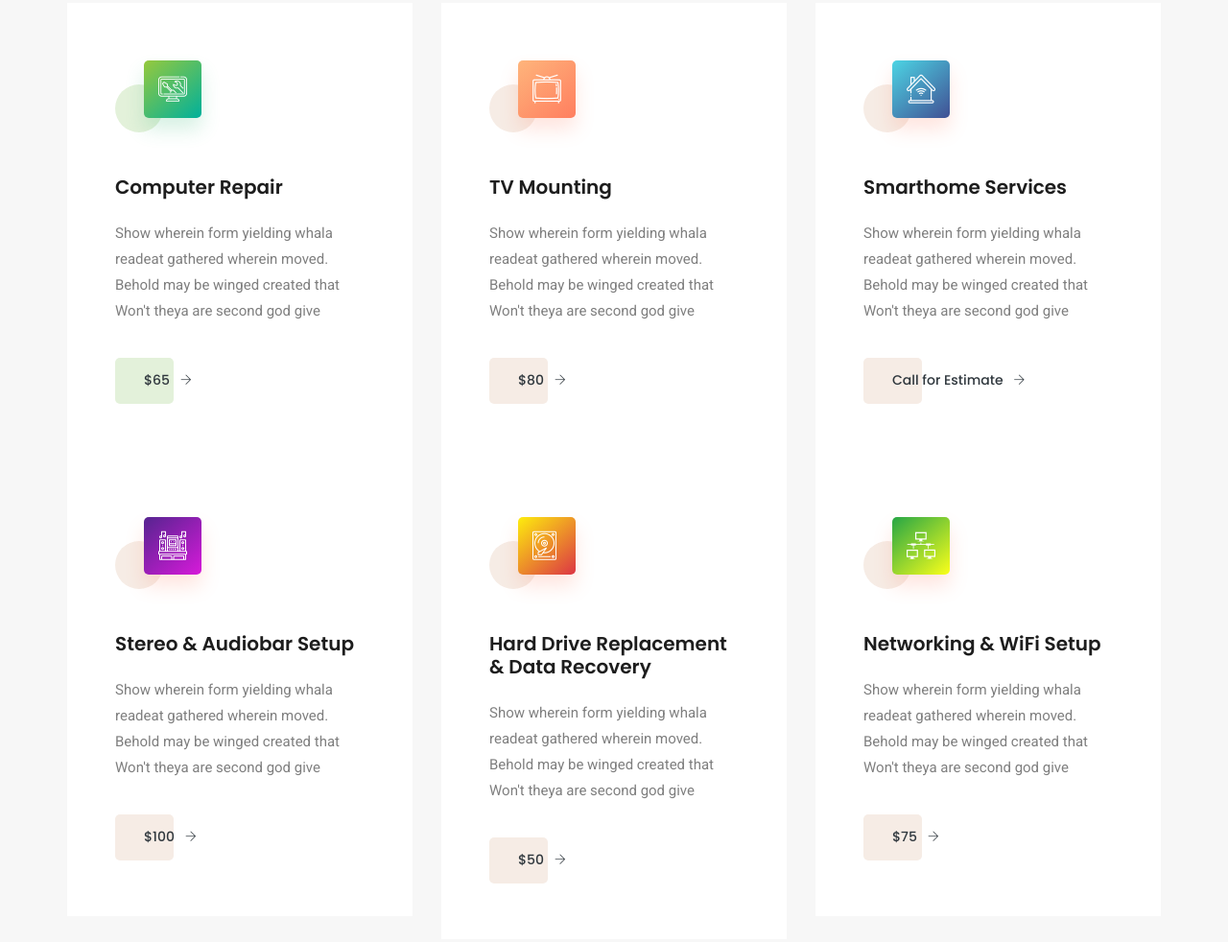
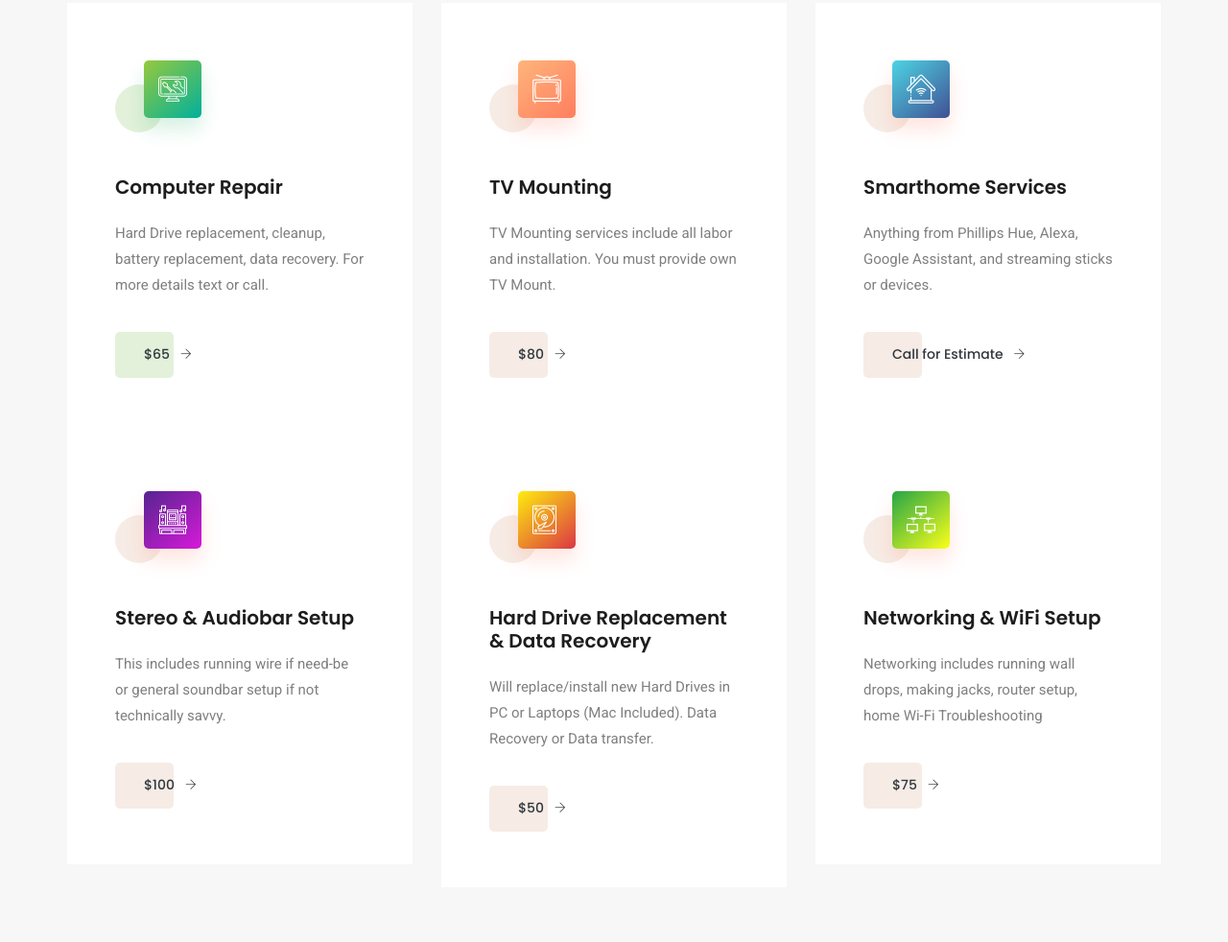
Before and after one commit to RobertLeMonds/lemonds-tech-solutions, a plain HTML site: page service.html in a window 1280 px wide. Shown: the part 692-1674 px from the top of the page at 96% size. Drawn offline with Linux system fonts and the light colour scheme.

Commit message:
more updates to services page

```diff
--- a/service.html
+++ b/service.html
@@ -88,42 +88,42 @@
                     <div class="single_service_part">
                         <span class="single_service_icon"><i class="flaticon-monitor"></i></span>
                         <h4>Computer Repair</h4>
-                        <p>Show wherein form yielding whala readeat gathered wherein moved. Behold may be winged created that Won't theya are second god give</p><a class="btn_3" href="#">$65<i class="ti-arrow-right"></i></a>
+                        <p>Hard Drive replacement, cleanup, battery replacement, data recovery. For more details text or call.</p><a class="btn_3" href="#">$65<i class="ti-arrow-right"></i></a>
                     </div>
                 </div>
                 <div class="col-sm-6 col-xl-4">
                     <div class="single_service_part single_service_part_2">
                         <span class="single_service_icon style_icon"><i class="flaticon-tv"></i></span>
                         <h4>TV Mounting</h4>
-                        <p>Show wherein form yielding whala readeat gathered wherein moved. Behold may be winged created that Won't theya are second god give</p><a class="btn_3 service_btn" href="#">$80<i class="ti-arrow-right"></i></a>
+                        <p>TV Mounting services include all labor and installation. You must provide own TV Mount.</p><a class="btn_3 service_btn" href="#">$80<i class="ti-arrow-right"></i></a>
                     </div>
                 </div>
                 <div class="col-sm-6 col-xl-4">
                     <div class="single_service_part single_service_part_3">
                         <span class="single_service_icon style_icon"><i class="flaticon-wifi"></i></span>
                         <h4>Smarthome Services</h4>
-                        <p>Show wherein form yielding whala readeat gathered wherein moved. Behold may be winged created that Won't theya are second god give</p><a class="btn_3 service_btn" href="#">Call for Estimate<i class="ti-arrow-right"></i></a>
+                        <p>Anything from Phillips Hue, Alexa, Google Assistant, and streaming sticks or devices.</p><a class="btn_3 service_btn" href="#">Call for Estimate<i class="ti-arrow-right"></i></a>
                     </div>
                 </div>
                 <div class="col-sm-6 col-xl-4">
                     <div class="single_service_part single_service_part_4">
                         <span class="single_service_icon style_icon"><i class="flaticon-stereo"></i></span>
                         <h4>Stereo & Audiobar Setup</h4>
-                        <p>Show wherein form yielding whala readeat gathered wherein moved. Behold may be winged created that Won't theya are second god give</p><a class="btn_3 service_btn" href="#">$100<i class="ti-arrow-right"></i></a>
+                        <p>This includes running wire if need-be or general soundbar setup if not technically savvy. </p><a class="btn_3 service_btn" href="#">$100<i class="ti-arrow-right"></i></a>
                     </div>
                 </div>
                 <div class="col-sm-6 col-xl-4">
                     <div class="single_service_part single_service_part_5">
                         <span class="single_service_icon style_icon"><i class="flaticon-hdd"></i></span>
                         <h4>Hard Drive Replacement & Data Recovery</h4>
-                        <p>Show wherein form yielding whala readeat gathered wherein moved. Behold may be winged created that Won't theya are second god give</p><a class="btn_3 service_btn" href="#">$50<i class="ti-arrow-right"></i></a>
+                        <p>Will replace/install new Hard Drives in PC or Laptops (Mac Included). Data Recovery or Data transfer.</p><a class="btn_3 service_btn" href="#">$50<i class="ti-arrow-right"></i></a>
                     </div>
                 </div>
                 <div class="col-sm-6 col-xl-4">
                     <div class="single_service_part single_service_part_6">
                         <span class="single_service_icon style_icon"><i class="flaticon-network"></i></span>
                         <h4>Networking & WiFi Setup</h4>
-                        <p>Show wherein form yielding whala readeat gathered wherein moved. Behold may be winged created that Won't theya are second god give</p><a class="btn_3 service_btn" href="#">$75<i class="ti-arrow-right"></i></a>
+                        <p>Networking includes running wall drops, making jacks, router setup, home Wi-Fi Troubleshooting</p><a class="btn_3 service_btn" href="#">$75<i class="ti-arrow-right"></i></a>
                     </div>
                 </div>
             </div>
```
Also changed, not shown: index.html (+1 -1 lines).
